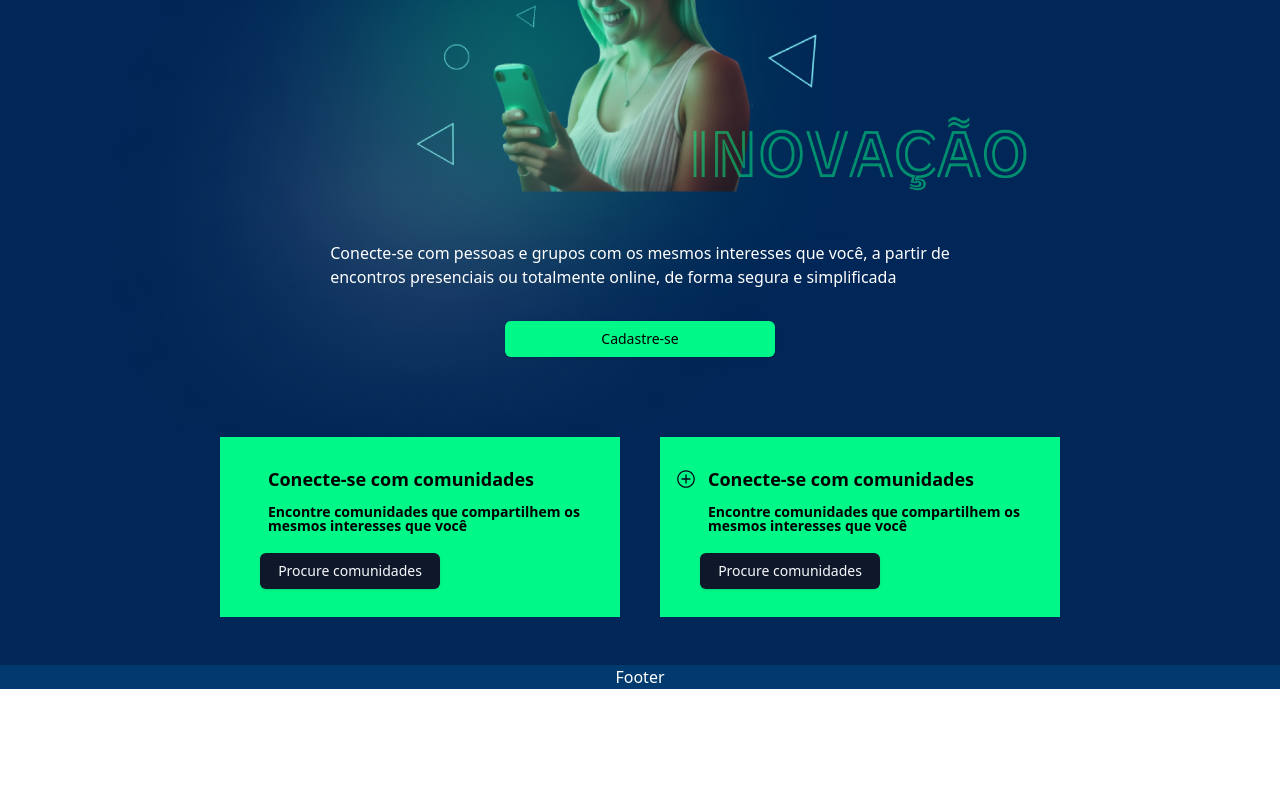
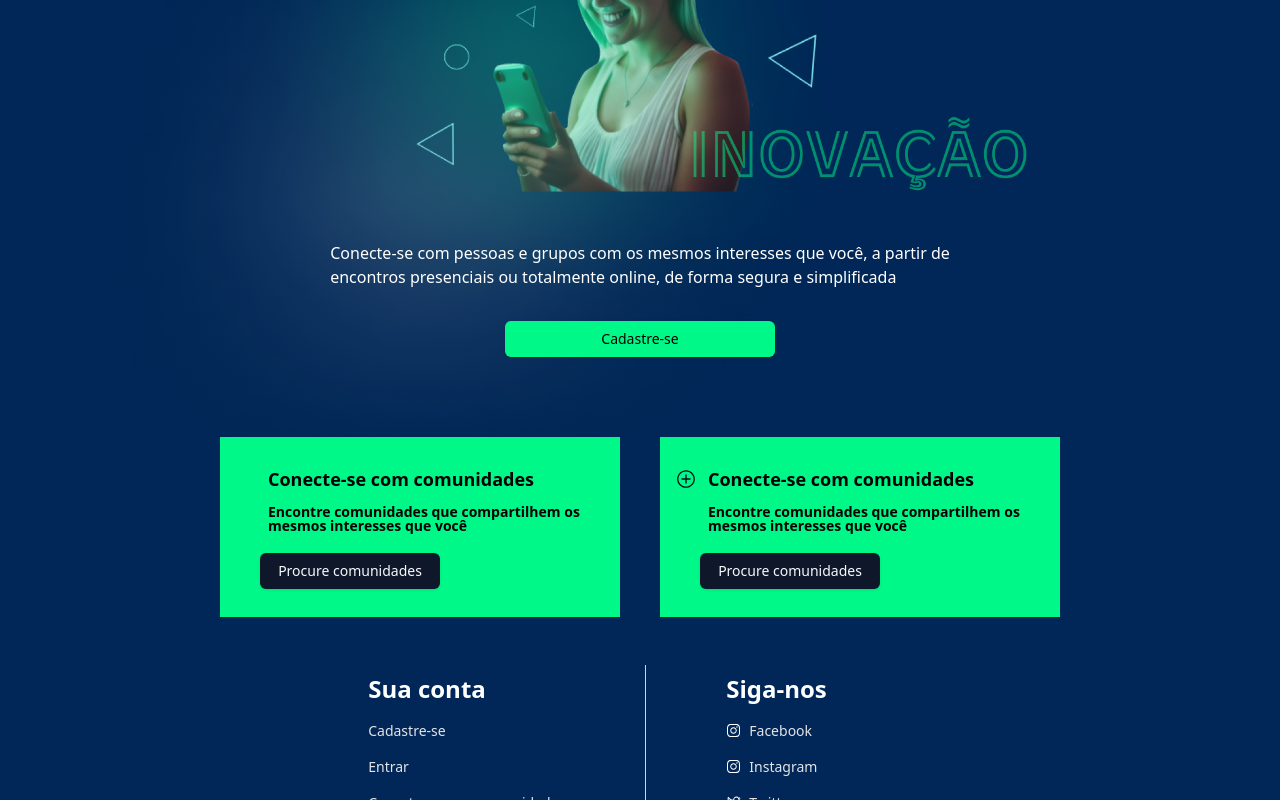
Before and after one commit to GuiDecker/Inova-Meet-Front, a React (Vite) app: page / in a window 1280 px wide. Shown: the part 2000-2800 px from the top of the page. Before the commit the page ends 2689 px from the top, so only its background shows below. Built offline with nearby package versions, Linux system fonts and the light colour scheme.

Commit message:
add footer

```diff
--- a/src/section/components/footer/index.jsx
+++ b/src/section/components/footer/index.jsx
@@ -1,9 +1,40 @@
 import React from "react";
+import { Label } from "@/components/ui/label";
+import { InstagramLogoIcon, LinkedInLogoIcon, TwitterLogoIcon } from "@radix-ui/react-icons";
 
 export const Footer = () => {
+  const socialMediaIcons = {
+    Facebook: <InstagramLogoIcon />,
+    Instagram: <InstagramLogoIcon />,
+    Twitter: <TwitterLogoIcon />,
+    LinkedIn: <LinkedInLogoIcon />,
+  };
+
+  const socialMediaPlatforms = ["Facebook", "Instagram", "Twitter", "LinkedIn"];
+
   return (
-    <footer className="flex justify-center items-center bg-mainBlue text-white">
-      <h1>Footer</h1>
+    <footer className="h-72 items-center bg-primaryBlue text-white">
+      <section className="flex justify-center gap-20 -ml-[85px] mb-7">
+        <div className="flex flex-col gap-4 justify-center">
+          <h1 className="text-2xl font-bold">Sua conta</h1>
+          <Label className="text-sm text-zinc-200 font-normal">Cadastre-se</Label>
+          <Label className="text-sm text-zinc-200 font-normal">Entrar</Label>
+          <Label className="text-sm text-zinc-200 font-normal">Conecte-se com comunidades</Label>
+          <Label className="text-sm text-zinc-200 font-normal">Comece uma comunidade</Label>
+        </div>
+        <div className="h-48 w-[1px] bg-zinc-300"></div>
+        <div className="flex flex-col gap-4 justify-center">
+          <h1 className="text-2xl font-bold">Siga-nos</h1>
+
+          {socialMediaPlatforms.map((platform) => (
+            <div key={platform} className="flex items-center">
+              {socialMediaIcons[platform]}
+              <Label className="text-sm text-zinc-200 font-normal ml-2">{platform}</Label>
+            </div>
+          ))}
+        </div>
+      </section>
+      <p className="text-center bg-primaryBlue">&copy; 2024 YourWebsiteName. All rights reserved.</p>
     </footer>
   );
 };
--- a/src/section/components/header/index.jsx
+++ b/src/section/components/header/index.jsx
@@ -24,7 +24,7 @@ export const Header = () => {
         <Input
           type="text"
           placeholder="São Paulo, Br"
-          className="px-3 py-2  rounded-none bg-white text-white placeholder-gray-500 focus:outline-none"
+          className="px-3 py-2  rounded-none bg-white text-black placeholder-gray-500 focus:outline-none"
         />
 
         <Button className="px-4 py-2  bg-primaryGreen hover:bg-green-400 text-white rounded-none rounded-r-md">
```
